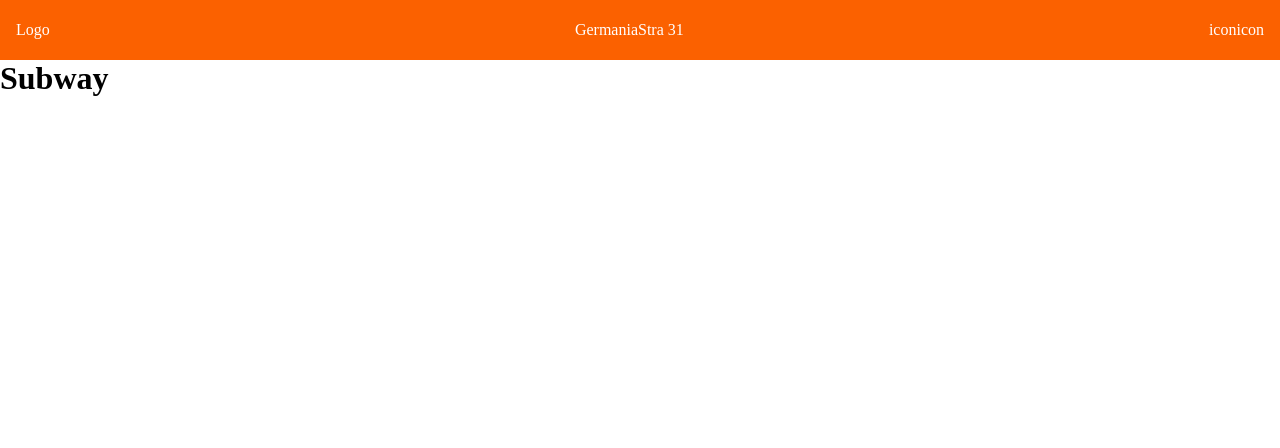
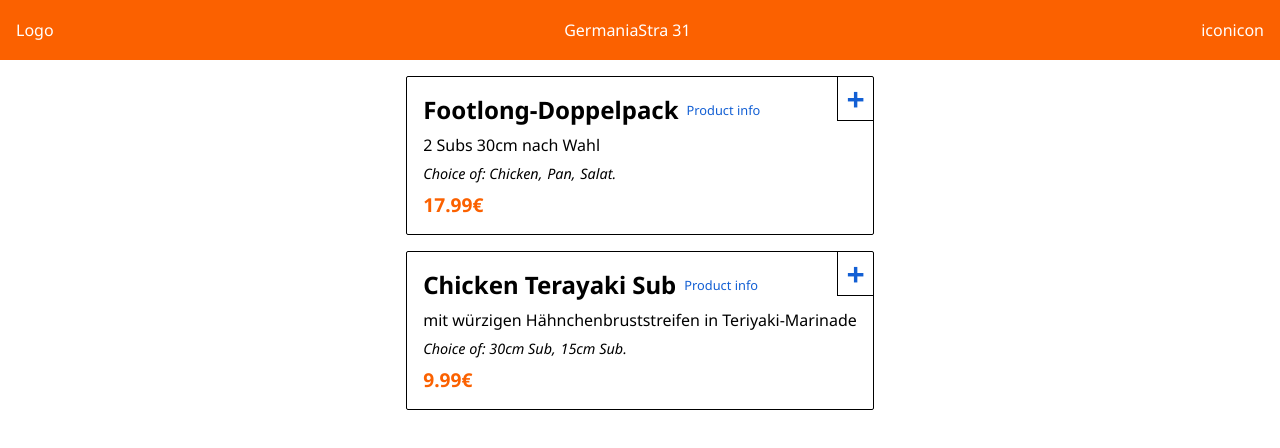
Before and after one commit to adayreyes/Nuxt-Lieferando, a Nuxt app: page /Subway in a window 1280 px wide. Shown: the top 448 px of the page. Built offline with nearby package versions, Linux system fonts and the light colour scheme.

Commit message:
products and choices added

```diff
--- /dev/null
+++ b/components/ChoicesDialog.vue
@@ -0,0 +1,141 @@
+<template>
+    <div class="main-container">
+        <header>
+            <div class="title-container">
+                <h3>Schirippen Open-Sandwich (6 pieces)</h3>
+                <span class="small blue">Product info</span>
+            </div>
+            <span @click="$emit('closeDialog')" class="close-icon">x</span>
+        </header>
+        <div class="choice-info-container">
+            <span>10,00€</span>
+            <span>with two topping of choice</span>
+        </div>
+        <div class="select-container">
+            <div>
+                <span>Your 1. topping:</span>
+                <select name="topping-1" id="topping-1">
+                    <option value="chicken">chicken</option>
+                    <option value="mett">mett</option>
+                    <option value="cheese">cheese</option>
+                </select>
+            </div>
+            <div>
+                <span>Your 2. topping:</span>
+                <select name="topping-2" id="topping-2">
+                    <option value="chicken">chicken</option>
+                    <option value="mett">mett</option>
+                    <option value="cheese">cheese</option>
+                </select>
+            </div>
+        </div>
+        <footer>
+            <div class="counter-container">
+                <span @click="reduceQuantity">-</span>
+                <span class="quantity">{{quantity}}</span>
+                <span @click="increaseQuantity">+</span>
+            </div>
+            <span class="price">10,00€</span>
+        </footer>
+    </div>
+</template>
+<script>
+export default{
+   data() {
+    return {
+        quantity: 1,
+    }
+   },
+   methods: {
+    reduceQuantity(){
+        if(this.quantity != 1){
+            this.quantity--
+        }
+    },
+    increaseQuantity(){
+        if(this.quantity < 30){
+            this.quantity++
+        }
+    }
+   },
+   emits:["closeDialog"]
+}
+
+</script>
+
+<style scoped>
+
+.main-container{
+    border: 1px solid black;
+    padding: 1rem;
+    display: flex;
+    flex-direction: column;
+    gap: 1rem;
+    width: 600px;
+    height: 600px;
+    position: absolute;
+    top: 20%;
+    left: 32%;
+    z-index: 999;
+    background-color: white;
+}
+
+.close-icon{
+    font-size: 1.5rem;
+    font-weight: bold;
+    position: absolute;
+    top: -.8rem;
+    right: 0;
+    cursor: pointer;
+}
+
+header{
+    display: flex;
+    position: relative;
+
+}
+.title-container{
+    display: flex;
+    align-items: baseline;
+    gap: .5rem;
+}
+.choice-info-container{
+    display: flex;
+    flex-direction: column;
+}
+
+footer{
+    display: flex;
+    justify-content: space-between;
+    position: absolute;
+    bottom: 0;
+    left: 0;
+    width: 100%;
+    padding: 1rem;
+
+}
+.counter-container{
+    display: flex;
+
+}
+.counter-container span{
+    border: 1px solid black;
+
+}
+.counter-container .quantity{
+    padding: .4rem .7rem;
+    border-left: none;
+    border-right: none;
+}
+.counter-container span:first-child, .counter-container span:last-child{
+    padding: .3rem .6rem;
+    cursor: pointer;
+
+}
+
+.price{
+    color: var(--orange);
+    font-weight: bold;
+    font-size: 1.2rem;
+}
+</style>
--- /dev/null
+++ b/components/ProductItem.vue
@@ -0,0 +1,82 @@
+<template>
+    <div @click="$emit('hide')" class="product-item-container">
+        <span class="add-icon">+</span>
+        <div class="item-header">
+            <h2>{{productInfo.name}}</h2>
+            <span class="small blue">Product info</span>
+        </div>
+        <p>{{productInfo.description}}</p>
+        <div class="choices">
+            Choice of:
+            <span v-for="choice in productInfo.choiceOf" :key="choice">{{choice}}</span>
+        </div>
+        <span class="price">{{productInfo.price}}€</span>
+
+    </div>
+</template>
+<script>
+export default {
+    props:["productInfo"],
+    emits:["hide"]
+}
+</script>
+<style scoped>
+    .item-header{
+        display: flex;
+        align-items: center;
+        gap: .5rem;
+    }
+
+    .add-icon{
+        font-weight: bold;
+        color: var(--blue);
+        font-size: 2rem;
+        position: absolute;
+        top: 0;
+        right: 0;
+        border: 1px solid black;
+        border-right: none;
+        border-top: none;
+        padding: 0 .5rem;
+    }
+
+
+
+    .product-item-container{
+        border: 1px solid black;
+        border-radius: 2px;
+        padding: 1rem;
+        display: flex;
+        flex-direction: column;
+        gap: .5rem;
+        cursor: pointer;
+        transition: all 100ms ease;
+        position: relative;
+
+    }
+
+    .product-item-container:hover{
+        background-color: #eee;
+    }
+    .choices{
+        font-size: .9rem;
+
+        font-style: italic;
+    }
+    .choices span{
+        margin-right: .3rem;
+    }
+
+    .choices span::after{
+        content: ",";
+    }
+    .choices span:last-child::after{
+        content: ".";
+    }
+
+    .price{
+        color: var(--orange);
+        font-size: 1.2rem;
+        font-weight: bold;
+    }
+</style>
--- /dev/null
+++ b/components/ProductsList.vue
@@ -0,0 +1,54 @@
+<template>
+    <section class="products-list" :class="itemSelected ? hide : ''">
+        <ProductItem v-for="product in products" :key="product.name" :productInfo="product" @hide="itemSelected = true"  />
+        <ChoicesDialog v-if="itemSelected" @closeDialog="itemSelected = false"/>
+    </section>
+
+</template>
+<script>
+import ProductItem from './ProductItem.vue'
+import ChoicesDialog from './ChoicesDialog.vue'
+export default {
+    components: { ProductItem, ChoicesDialog },
+
+    data() {
+        return {
+            products: [
+                {
+                    name: "Footlong-Doppelpack",
+                    description:"2 Subs 30cm nach Wahl",
+                    choiceOf: ["Chicken","Pan","Salat"],
+                    price: 17.99,
+                },
+                {
+                    name: "Chicken Terayaki Sub",
+                    description:"mit würzigen Hähnchenbruststreifen in Teriyaki-Marinade",
+                    choiceOf: ["30cm Sub", "15cm Sub"],
+                    price: 9.99
+                },
+            ],
+            itemSelected: false,
+            hide: "hide"
+
+        }
+    },
+}
+</script>
+
+
+<style scoped>
+    .products-list{
+        display: flex;
+        flex-direction: column;
+        gap: 1rem;
+    }
+     .hide::after{
+        content: "";
+        position: absolute;
+        top: 0;
+        left: 0;
+        width: 100%;
+        height: 100vh;
+        background-color: rgba(0, 0, 0, 0.637);
+    }
+</style>
--- a/components/RestaurantsList.vue
+++ b/components/RestaurantsList.vue
@@ -1,5 +1,5 @@
 <template>
-    <section class="restaurants-list">
+    <section class="restaurants-list" >
         <nuxt-link class="nuxt-link"  v-for="restaurant in restaurants" :key="restaurant.name" :to="'/' +  restaurant.name">
         <RestaurantItem :restaurantInfo="restaurant" />
         </nuxt-link>
@@ -33,7 +33,7 @@ export default{
                     deliveryCost: "10"
                 },
 
-            ]
+            ],
         };
     },
     components: { RestaurantItem }
@@ -45,4 +45,8 @@ export default{
         text-decoration: none;
         color: unset;
     }
+
+    .activeClass{
+        color: red;
+    }
 </style>
--- a/nuxt.config.js
+++ b/nuxt.config.js
@@ -12,7 +12,10 @@ export default {
       { name: 'format-detection', content: 'telephone=no' }
     ],
     link: [
-      { rel: 'icon', type: 'image/x-icon', href: '/favicon.ico' }
+      { rel: 'icon', type: 'image/x-icon', href: '/favicon.ico' },
+      { rel: 'preconnect', href: 'https://fonts.googleapis.com'},
+      { rel: 'preconnect', href: 'https://fonts.gstatic.com'},
+      { rel: 'stylesheet', href: 'https://fonts.googleapis.com/css2?family=Noto+Sans:ital,wght@0,100;0,200;0,300;0,400;0,500;0,600;0,700;0,800;0,900;1,100;1,200;1,300;1,400;1,500;1,600;1,700;1,800;1,900&display=swap'},
     ]
   },
 
--- a/pages/Subway.vue
+++ b/pages/Subway.vue
@@ -1,19 +1,28 @@
 <template>
     <main>
         <MainHeader/>
-        <h1>Subway</h1>
+        <ProductsList/>
     </main>
 </template>
 
 <script>
 import MainHeader from "../components/MainHeader.vue";
+import ProductsList from "../components/ProductsList.vue";
 
 export default{
-    components: {MainHeader}
+    components: { MainHeader, ProductsList }
 }
 
 </script>
 
 <style scoped>
 
+main{
+    display: flex;
+    align-items: center;
+    flex-direction: column;
+    gap: 1rem;
+}
+
+
 </style>
--- a/static/styles/base.css
+++ b/static/styles/base.css
@@ -1,8 +1,20 @@
 :root{
     --orange: #FB6100;
+    --blue: #125FD4;
   }
   *{
     margin: 0;
     padding: 0;
     box-sizing: border-box;
   }
+
+  body{
+    font-family: 'Noto Sans', sans-serif;
+  }
+
+  .small{
+    font-size: .8rem;
+  }
+  .blue{
+    color: var(--blue);
+  }
```
